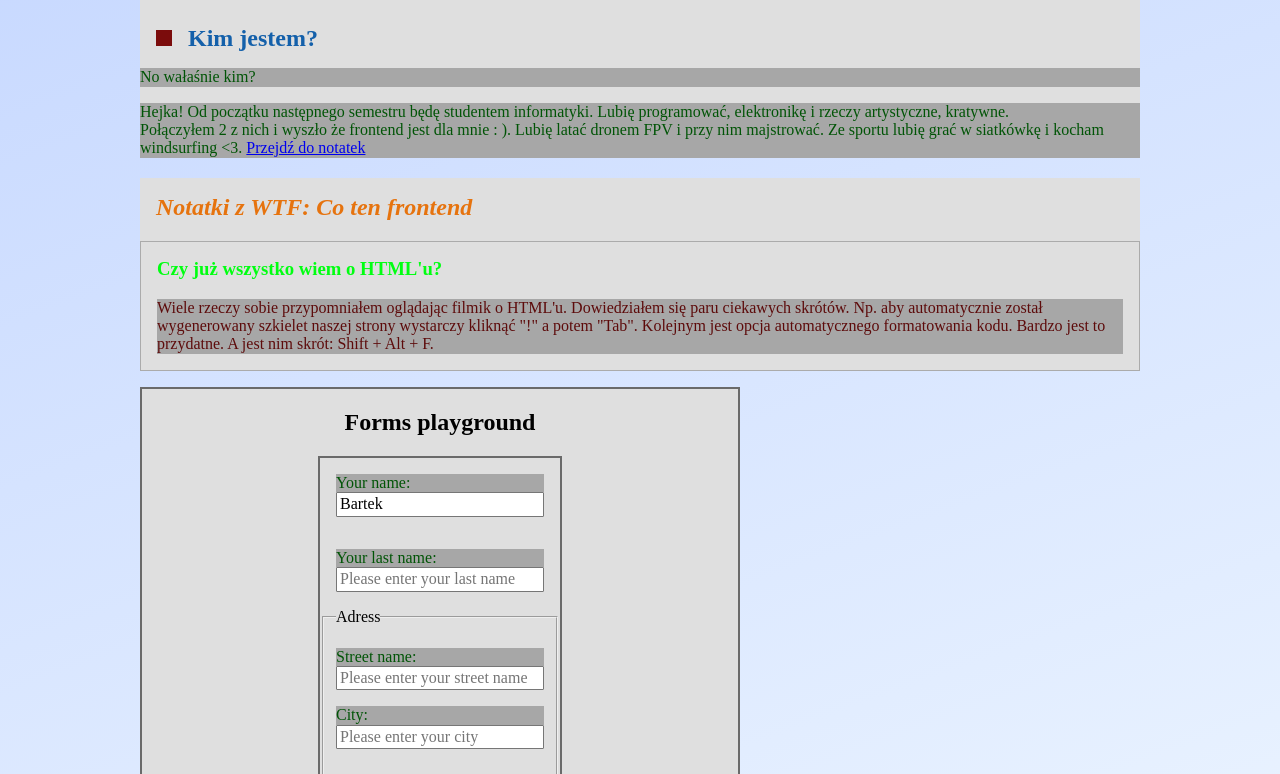
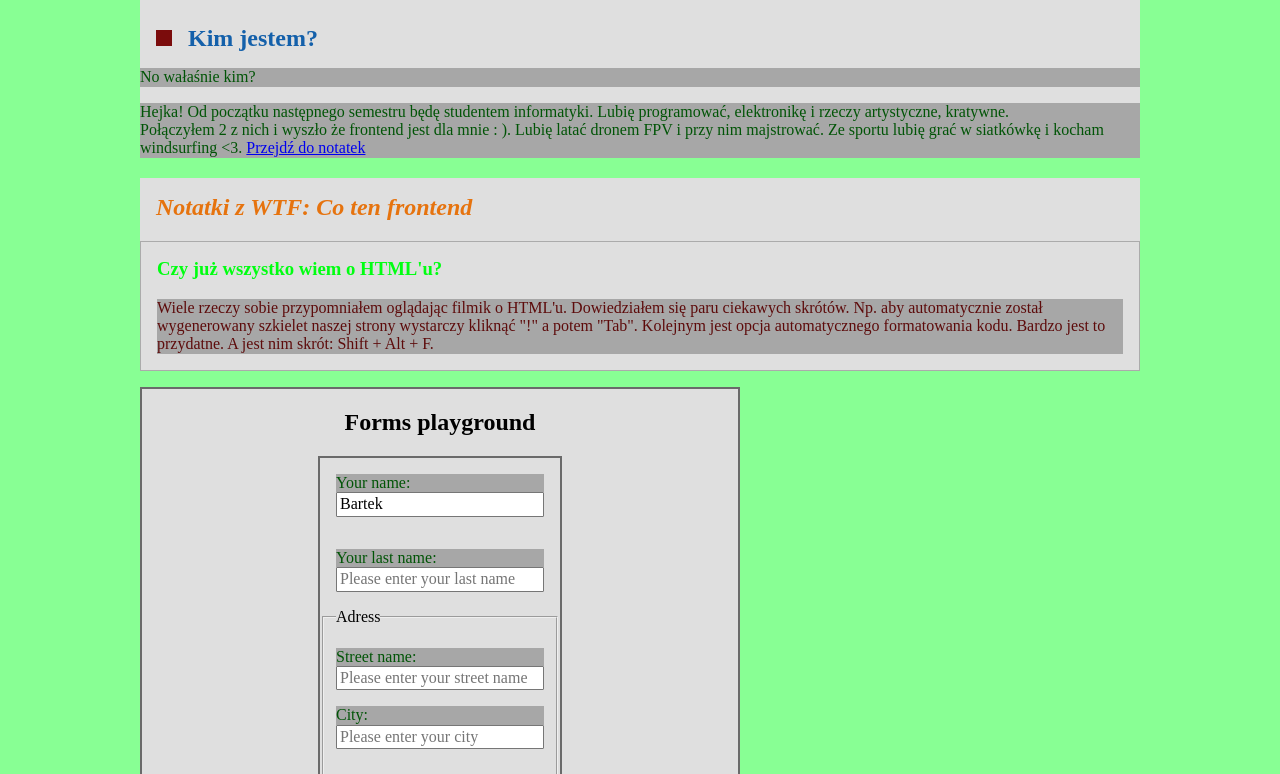
Before and after one commit to BartyDash/homepage-webpack, a website built with webpack: page src/pages/index.html in a window 1280 px wide. Shown: the part 564-1338 px from the top of the page. Built offline with nearby package versions, Linux system fonts and the light colour scheme.

Commit message:
new background

```diff
--- a/src/scss/main.scss
+++ b/src/scss/main.scss
@@ -12,8 +12,7 @@ html {
 }
 
 body {
-  background-color: #bbcfff;
-  background-image: linear-gradient(160deg, #bbcfff 0%, #eff7ff 100%);
+  background-color: #88ff94;
   display: grid;
   grid-template-areas:
     "nav nav nav"
```
